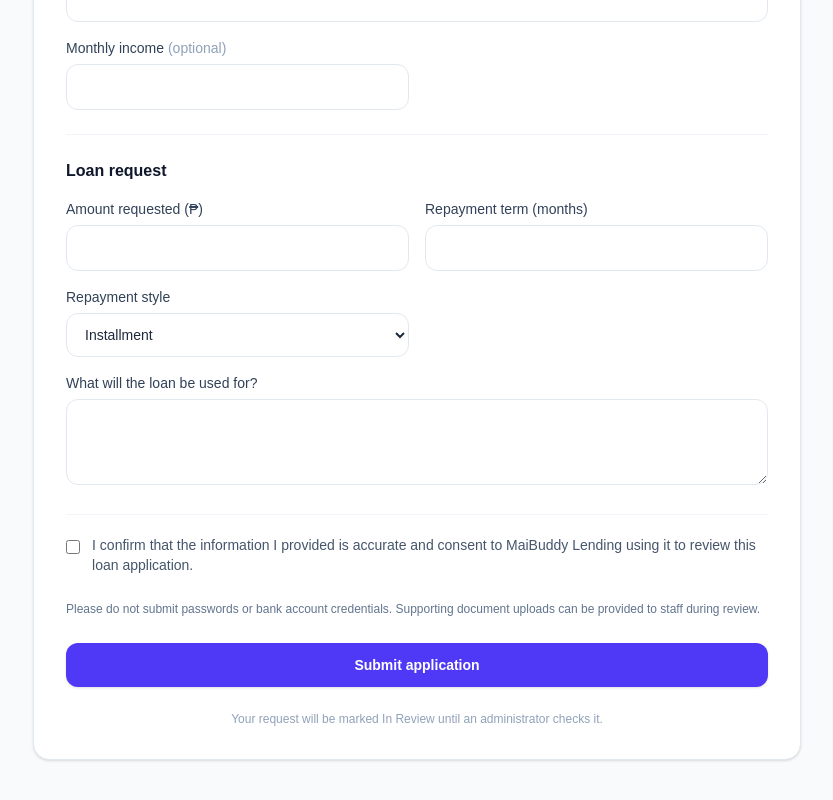
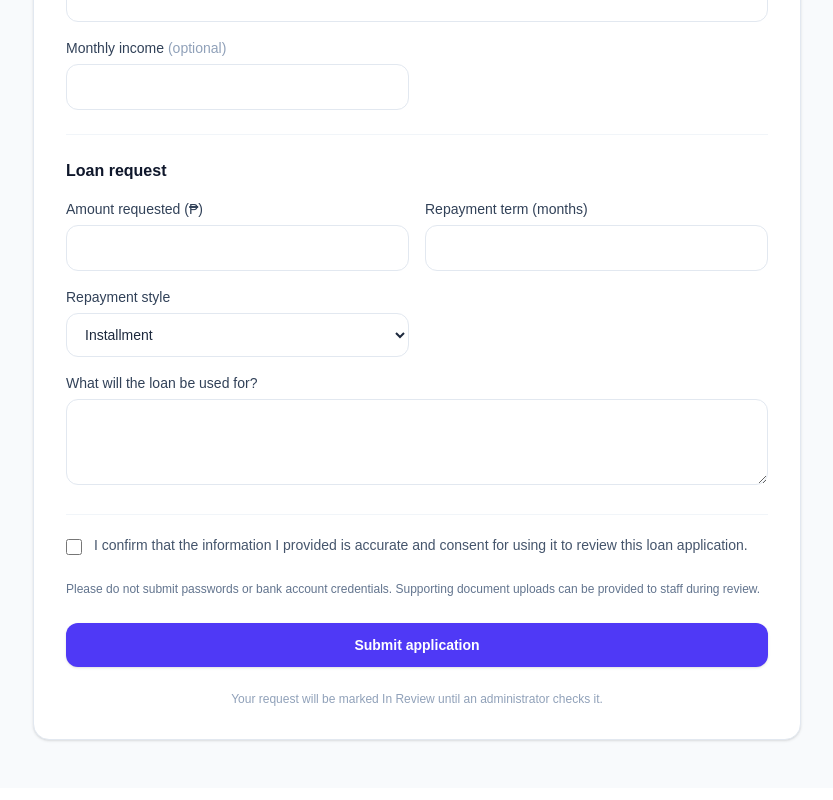
Before and after one commit to OggyYggo/MaiBuddy_Lending, a Next.js app: page /apply in a window 1280 px wide. Shown: the part 471-1271 px from the top of the page, without its empty margins (223-1056 px from the left). Built offline with nearby package versions, Linux system fonts and the light colour scheme; no server answers; the database is empty.

Commit message:
Updated Application

```diff
--- a/app/apply/page.tsx
+++ b/app/apply/page.tsx
@@ -199,7 +199,7 @@ export default function PublicApplicationPage() {
 
             <label className="flex items-start gap-3 border-t border-slate-100 pt-5 text-sm leading-5 text-slate-600">
               <input className="mt-1 h-4 w-4 rounded border-slate-300 text-indigo-600 focus:ring-indigo-500" type="checkbox" required checked={form.consent} onChange={(event) => handleChange('consent', event.target.checked)} />
-              <span>I confirm that the information I provided is accurate and consent to MaiBuddy Lending using it to review this loan application.</span>
+              <span>I confirm that the information I provided is accurate and consent for using it to review this loan application.</span>
             </label>
 
             <p className="text-xs leading-5 text-slate-500">Please do not submit passwords or bank account credentials. Supporting document uploads can be provided to staff during review.</p>
```
